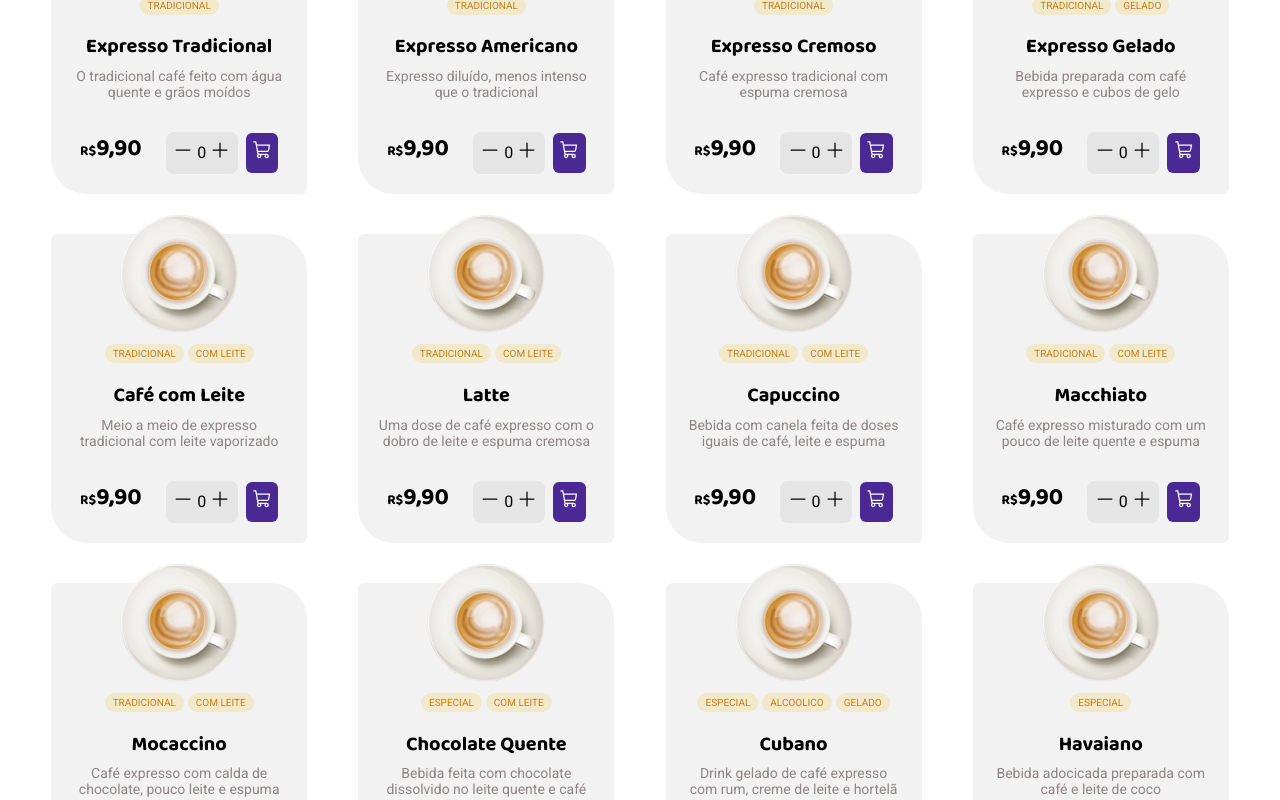
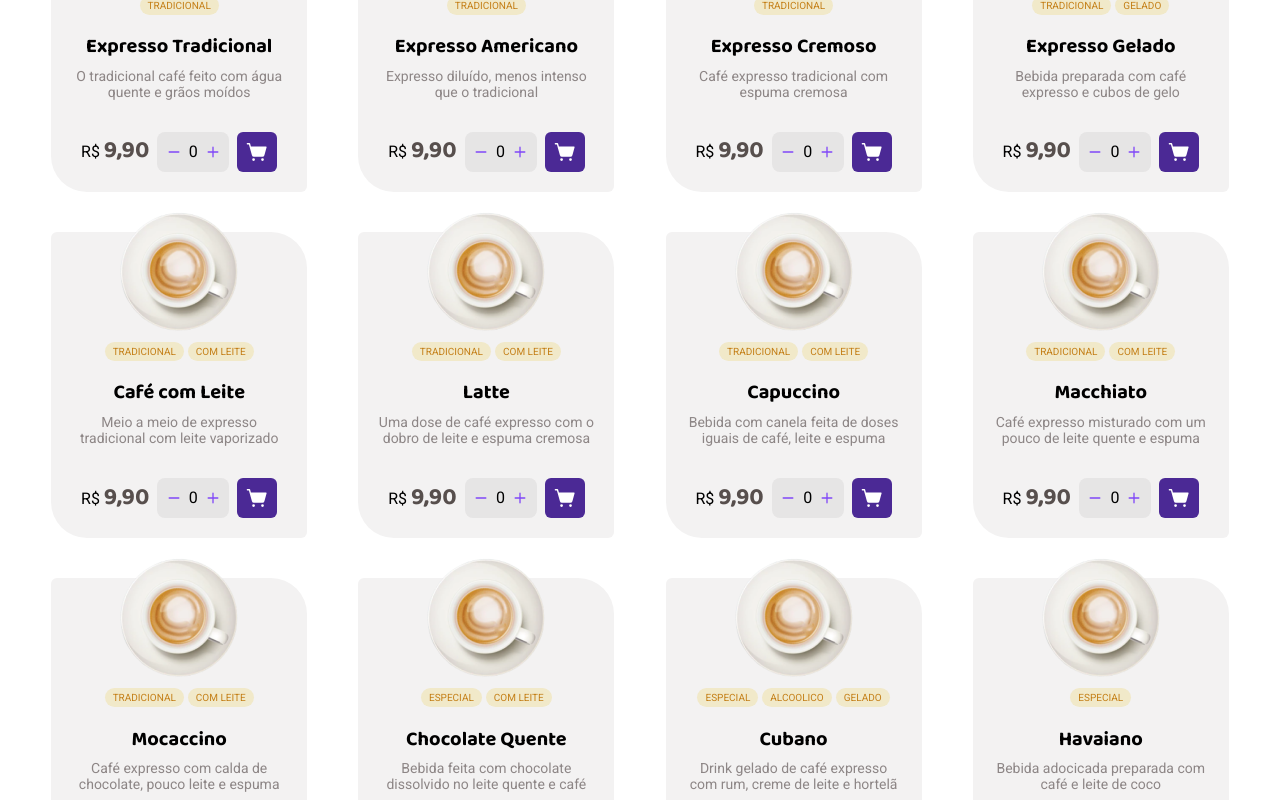
Before and after one commit to guisiebert/coffee-box, a React (Vite) app: page / in a window 1280 px wide. Shown: the part 900-1700 px from the top of the page. Built offline with nearby package versions, Linux system fonts and the light colour scheme.

Commit message:
created Order Context

```diff
--- a/src/App.jsx
+++ b/src/App.jsx
@@ -1,63 +1,16 @@
 import { BrowserRouter } from "react-router-dom"
 import { Router } from "./Router"
 import './App.css'
-import { produce } from "immer"
-
-// Creating Context
-import { createContext, useState } from "react"
-
-export const OrderContext = createContext()
+import {OrderProvider} from "./contexts/OrderContext"
 
 
 
 function App() {
-  const [order, setOrder] = useState([])
-  console.log(order)
-
-  function addItemToOrder(drink) {
-    const isDrinkAlreadyOnList = order.find(order => order.id == drink.id)
-
-    if (isDrinkAlreadyOnList) {
-
-      const newOrder = produce(order, draft => {
-        const orderedDrink = draft.find(order => order.id == drink.id)
-        orderedDrink.quantity += 1
-      })
-      setOrder(newOrder)
-
-      // console.log('esta bebida JÁ estava na lista')
-    } else {
-
-      const newOrder = produce(order, draft => {draft.push(
-        {
-          ...drink,
-          quantity: 1
-        }
-      )})
-
-      setOrder(newOrder)
-
-      // console.log('essa bebida NÃO estava na lista')
-    }
-
-
-  }
-
-  const [coffees, setCoffees] = useState(1)
-
-
   return (
     <BrowserRouter>
-      <OrderContext.Provider
-        value={{
-          order,
-          addItemToOrder,
-          coffees,
-        }}
-
-      >
+      <OrderProvider>
         <Router />
-      </OrderContext.Provider>
+      </OrderProvider>
     </BrowserRouter>
   )
 }
--- a/src/components/CoffeeOption/index.jsx
+++ b/src/components/CoffeeOption/index.jsx
@@ -1,8 +1,8 @@
 import './styles.css'
-import { ShoppingCart, Plus, Minus} from '@phosphor-icons/react'
+import { ShoppingCart, Plus, Minus, ShoppingCartSimple} from '@phosphor-icons/react'
 import latte from '../../assets/coffee-op-latte.png'
 import { useContext } from 'react'
-import { OrderContext } from '../../App'
+import { OrderContext } from '../../contexts/OrderContext'
 import { Link } from 'react-router-dom'
 
 export function CoffeeOption({drink}) {
@@ -34,21 +34,31 @@ export function CoffeeOption({drink}) {
             <h3>{drink.name}</h3>
             <p>{drink.description}</p>
             <div className='buy-section'>
-                <h3><span>R$</span>9,90</h3>
-                <div className='quantity'>
-                    <button className='qty-btns' onClick={order.decreaseCoffees}>
-                        <Minus/>
-                    </button>
+                <p>R$ <span className='price'>9,90</span></p>
+                <div className='qty-box'>
+                    {/* <Link className='qty-btns' onClick={order.decreaseCoffees}> */}
+                        <Minus
+                            size={14}
+                            weight="bold"
+                            color='#8047F8'
+                            className='qty-btns'
+                            onClick={order.decreaseCoffees}
+                        />
+                    {/* </Link> */}
                     {qty}
-                    <button className='qty-btns' onClick={addThisItem}>
-                        <Plus/>
-                    </button>
+                    {/* <Link className='qty-btns' onClick={addThisItem}> */}
+                        <Plus
+                            size={14}
+                            weight="bold"
+                            color='#8047F8'
+                            className='qty-btns'
+                            onClick={addThisItem}
+                        />
+                    {/* </Link> */}
                 </div>
-                <div className='cart-button'>
-                    <Link to={'/checkout'}>
-                        <ShoppingCart className='cart-button-icon'  />
-                    </Link>
-                </div>
+                <Link to={'/checkout'} className='cart-button'>
+                    <ShoppingCartSimple weight="fill" color="white" size={22}  />
+                </Link>
 
             </div>
         </div>
--- a/src/components/CoffeeOption/styles.css
+++ b/src/components/CoffeeOption/styles.css
@@ -63,24 +63,30 @@ h3 {
     display: flex;
 
     align-items: center;
-    /* justify-content: center; */
-    gap: 0rem;
+    justify-content: space-between;
+    gap: 0.5rem;
 
     margin-top: 2rem;
 }
 
-.buy-section > h3 {
+.price {
     font-size: 1.5rem;
-    margin-right: 1.5rem;
+
+    font-family: 'Baloo 2', cursive;
+    font-weight: 700;
+    margin-right: auto;
+
+    color: var(--base-text);
+
 }
 
 .buy-section > h3 > span {
     font-size: 0.875rem;
     line-height: 1rem;
-    align-items: center;
+    /* align-items: center; */
 }
 
-.buy-section > .quantity {
+.qty-box {
     display: flex;
     align-items: center;
     justify-content: center;
@@ -88,36 +94,31 @@ h3 {
     text-align: center;
 
     width: 4.5rem;
-    padding: 0.5rem 1rem;
-    gap: 0.25rem;
+    /* padding: 0.5rem 1rem; */
+    height: 2.5rem;
+    gap: 0.5rem;
     border-radius: 0.5rem;
     background-color: #E6E5E5;
 
     font-size: 1rem;
 }
 
-.buy-section > .cart-button {
+.cart-button {
     display: flex;
 
     align-items: center;
     justify-content: center;
 
-    padding: 0.4rem;
-    margin-left: 0.5rem;
+    /* padding: 0.5rem; */
+    height: 2.5rem;
+    width: 2.5rem;
+
 
     background-color: #4B2995;
     border-radius: 6px;
 
-    /* width: 1.375rem;
-    height: 1.375rem; */
-
     border: none;
     cursor: pointer;
-}
-
-.cart-button-icon {
-    color: white;
-
 }
 
 .qty-btns {
--- a/src/components/OrderItem/index.jsx
+++ b/src/components/OrderItem/index.jsx
@@ -25,7 +25,7 @@ export function OrderItem({item}) {
                 </div>
 
             </div>
-            <strong>R$ {subtotal}0</strong>
+            <strong>R$ {subtotal.toFixed(2)}</strong>
         </div>
     )
 }
--- a/src/contexts/MenuContext.jsx
+++ b/src/contexts/MenuContext.jsx
@@ -1,6 +1,6 @@
 import { createContext } from "react"
 
-export const OrderContext = createContext({})
+// export const OrderContext = createContext({})
 
 export const menuItems = [
     {
--- a/src/contexts/OrderContext.jsx
+++ b/src/contexts/OrderContext.jsx
@@ -1,3 +1,54 @@
-import { createContext } from "react"
+import { createContext, useState } from "react"
+import { produce } from "immer"
 
-export const OrderContextFuturo = createContext([])
+
+export const OrderContext = createContext()
+
+
+
+
+export function OrderProvider({ children }) {
+    const [order, setOrder] = useState([])
+    const [coffees, setCoffees] = useState(1)
+
+
+    function addItemToOrder(drink) {
+        const isDrinkAlreadyOnList = order.find(order => order.id == drink.id)
+
+        if (isDrinkAlreadyOnList) {
+
+          const newOrder = produce(order, draft => {
+            const orderedDrink = draft.find(order => order.id == drink.id)
+            orderedDrink.quantity += 1
+          })
+          setOrder(newOrder)
+
+          // console.log('esta bebida JÁ estava na lista')
+        } else {
+
+          const newOrder = produce(order, draft => {draft.push(
+            {
+              ...drink,
+              quantity: 1
+            }
+          )})
+
+          setOrder(newOrder)
+
+          // console.log('essa bebida NÃO estava na lista')
+        }
+    }
+
+
+    return (
+        <OrderContext.Provider
+            value={{
+                order,
+                addItemToOrder,
+                coffees
+            }}
+        >
+            {children}
+        </OrderContext.Provider>
+    )
+}
--- a/src/pages/Checkout/index.jsx
+++ b/src/pages/Checkout/index.jsx
@@ -1,9 +1,9 @@
 import './styles.css'
-import { Bank, CreditCard, Money } from '@phosphor-icons/react'
+import { Bank, CreditCard, Money, MapPinLine } from '@phosphor-icons/react'
 import Navbar from '../../components/Navbar'
 
 import { useContext } from 'react'
-import { OrderContext } from '../../App'
+import { OrderContext } from '../../contexts/OrderContext'
 import { Link } from 'react-router-dom'
 import { OrderItem } from '../../components/OrderItem'
 
@@ -31,9 +31,12 @@ function Checkout() {
                 <div className='left-panel'>
                     <h3>Complete seu pedido</h3>
                     <div className='address-form-block block'>
-                        <div>
-                            <p className='block-title'>Endereço de Entrega</p>
-                            <p className='block-description'>Informe o endereço onde deseja receber seu pedido</p>
+                        <div className='title-desc-icon-div'>
+                            <MapPinLine size={22} color='#8047F8' />
+                            <div>
+                                <p className='block-title'>Endereço de Entrega</p>
+                                <p className='block-description'>Informe o endereço onde deseja receber seu pedido</p>
+                            </div>
                         </div>
                         <form action="">
                             <div className='input-line'>
@@ -70,8 +73,13 @@ function Checkout() {
                     </div>
                     <div className='payment-method-block block'>
                         <div>
-                            <p className='block-title'>Pagamento</p>
-                            <p className='block-description'>O pagamento é feito na entrega. Escolha a forma que deseja pagar</p>
+                            <div className='title-desc-icon-div'>
+                                <MapPinLine size={22} color='#8047F8' />
+                                <div>
+                                    <p className='block-title'>Pagamento</p>
+                                    <p className='block-description'>O pagamento é feito na entrega. Escolha a forma que deseja pagar</p>
+                                </div>
+                            </div>
                             <div className='payment-methods'>
                                 <div className='payment-option'>
                                     <CreditCard size={16} color='#8047F8'/>
--- a/src/pages/Checkout/styles.css
+++ b/src/pages/Checkout/styles.css
@@ -65,6 +65,11 @@ input[type="text"]
 }
 
 
+.title-desc-icon-div {
+ display: flex;
+ gap: 0.5rem;
+}
+
 .payment-methods {
     display: flex;
     gap: 0.75rem;
@@ -84,6 +89,11 @@ input[type="text"]
 
     font-size: 0.75rem;
     text-transform: uppercase;
+}
+
+.payment-option > p {
+    font-size: 0.75rem;
+    line-height: 1rem;
 }
 
 
--- a/src/pages/Home/index.jsx
+++ b/src/pages/Home/index.jsx
@@ -2,11 +2,7 @@ import './styles.css'
 
 import Navbar from '../../components/Navbar'
 import { HomeHero } from '../../components/HomeHero'
-
-import { useContext } from 'react'
-import { OrderContext } from '../../App'
 import { CoffeeOption } from '../../components/CoffeeOption'
-
 import { menuItems } from '../../contexts/MenuContext'
 
 function Home() {
```
